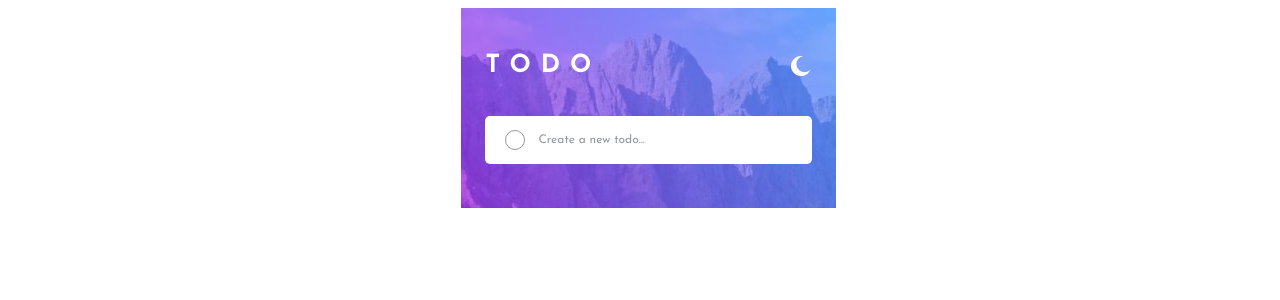
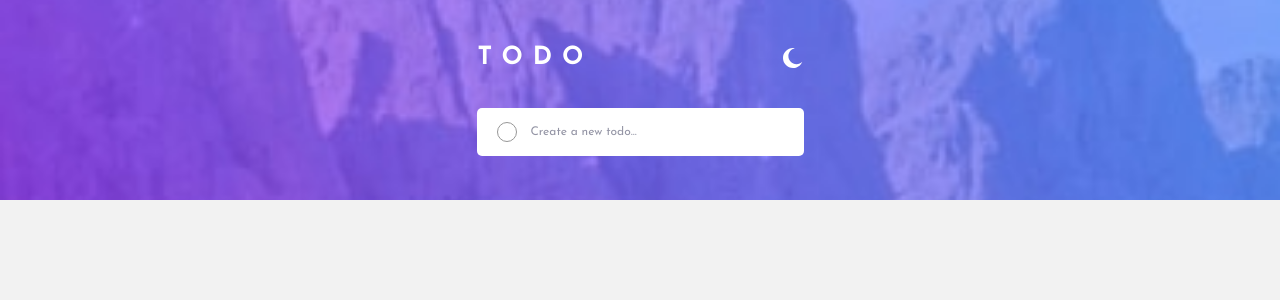
Before and after one commit to danielopq/todo-react, a React (Vite) app: page / in a window 1280 px wide. Shown: the top 300 px of the page. Built offline with nearby package versions, Linux system fonts and the light colour scheme.

Commit message:
main created, optimization for 380px deviced

```diff
--- a/src/App.css
+++ b/src/App.css
@@ -54,15 +54,16 @@ input:focus{
 .finishedTodo{
   border: solid 1px #979797;
 }
+
 /*###################### HEADER ######################*/
 
 header {
-  width: 375px;
+  width: 100vw;
   height: 200px;
   display: flex;
   flex-direction: column;
   align-items: center;
-  background: url(assets/images/bg-mobile-light.jpg) center/375px no-repeat;
+  background: url(assets/images/bg-mobile-light.jpg) center/100vw no-repeat;
 }
 
 #title {
@@ -94,3 +95,11 @@ h1 {
   margin-top: 40px;
   border-radius: 5px;
 }
+
+/*###################### MAIN ######################*/
+
+main{
+  width: 100vw;
+  height: 100vh;
+  background-color: #F2F2F2;
+}
--- a/src/App.jsx
+++ b/src/App.jsx
@@ -15,6 +15,7 @@ function App() {
           </div>
         </form>
       </header>
+      <main></main>
     </>
   )
 }
--- a/src/index.css
+++ b/src/index.css
@@ -5,4 +5,7 @@ body{
   flex-direction: column;
   align-items: center;
   justify-content: flex-start;
+  background-color: white;
+  margin:0px;
+  padding: 0px;
 }
```
